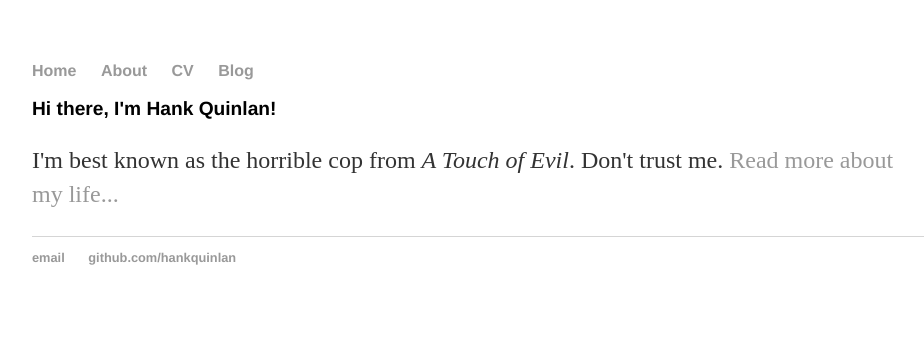
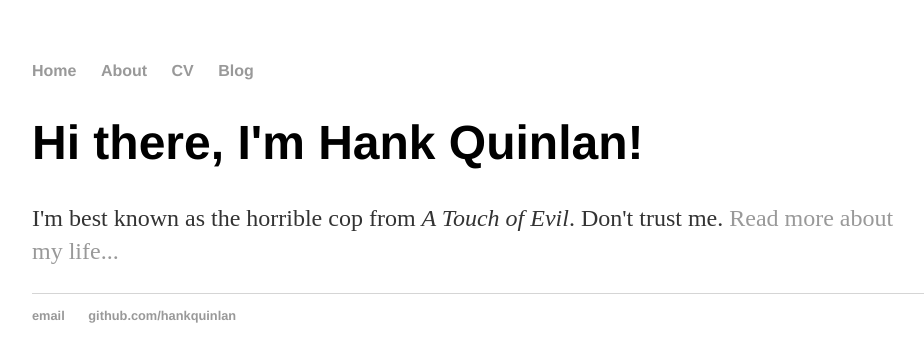
Before and after one commit to zishanyusuf/zishanyusuf.github.io, a Jekyll site: the page built from index.html, in a window 1280 px wide. Shown: the top 362 px of the page, without its empty margins (160-1084 px from the left). Built offline with Jekyll 4.4.1, drawn with Linux system fonts in a browser that asks for light colours.

Commit message:
Update main.css

```diff
--- a/css/main.css
+++ b/css/main.css
@@ -6,7 +6,7 @@ a:hover { text-decoration: underline; }
 p, ul { font-size: 1.5em; line-height: 1.4em; color: #333; }
 
 h1, h2, h3, h4 { font-family: 'Helvetica', 'Arial', 'Sans-Serif'; }
-h1 { font-size: 1.2em;  }
+h1 { font-size: 3.0em;  }
 h2 { font-size: 1.0em; }
 h3 { font-size: 1.0em; }
 h4 { font-size: 1.9em; }
```
